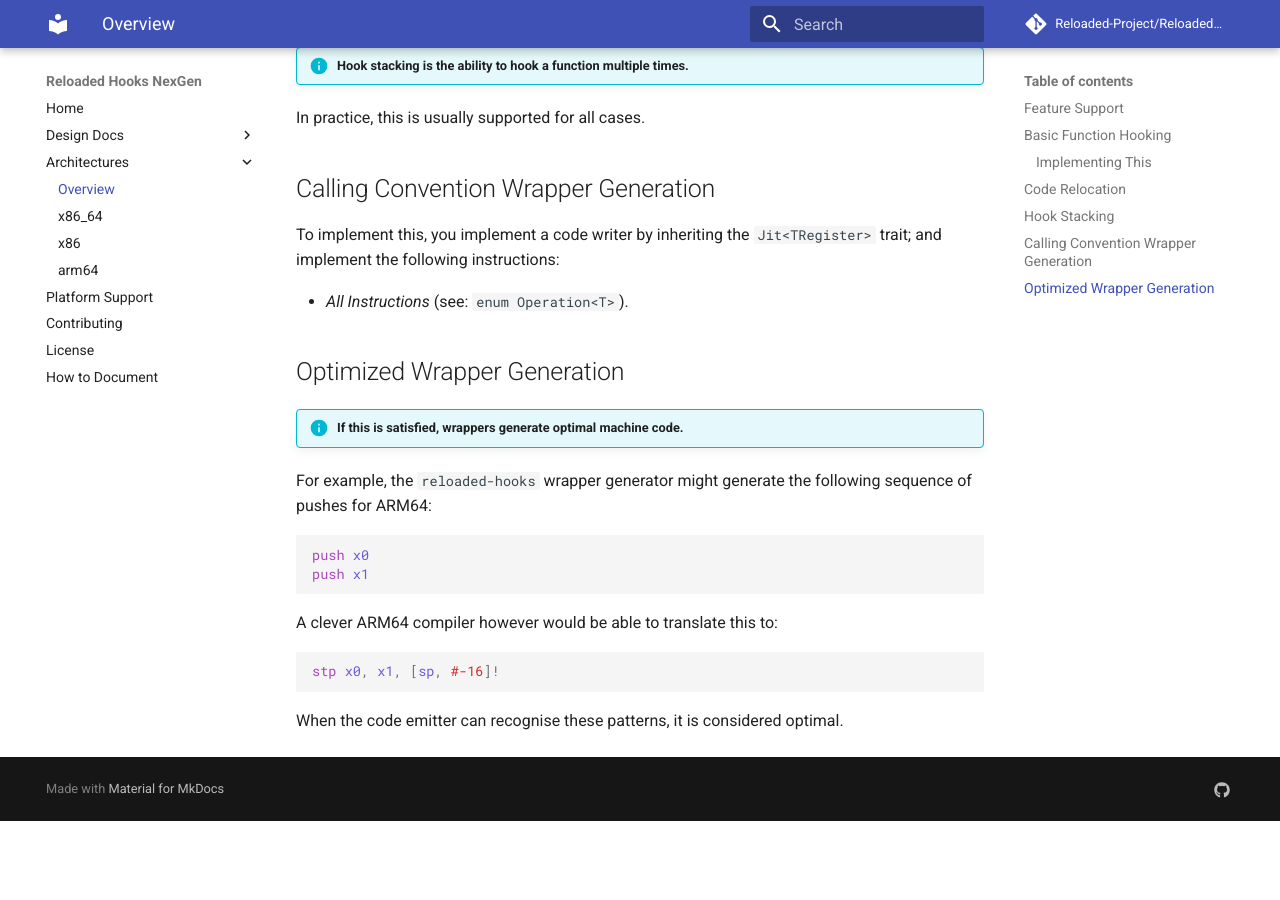
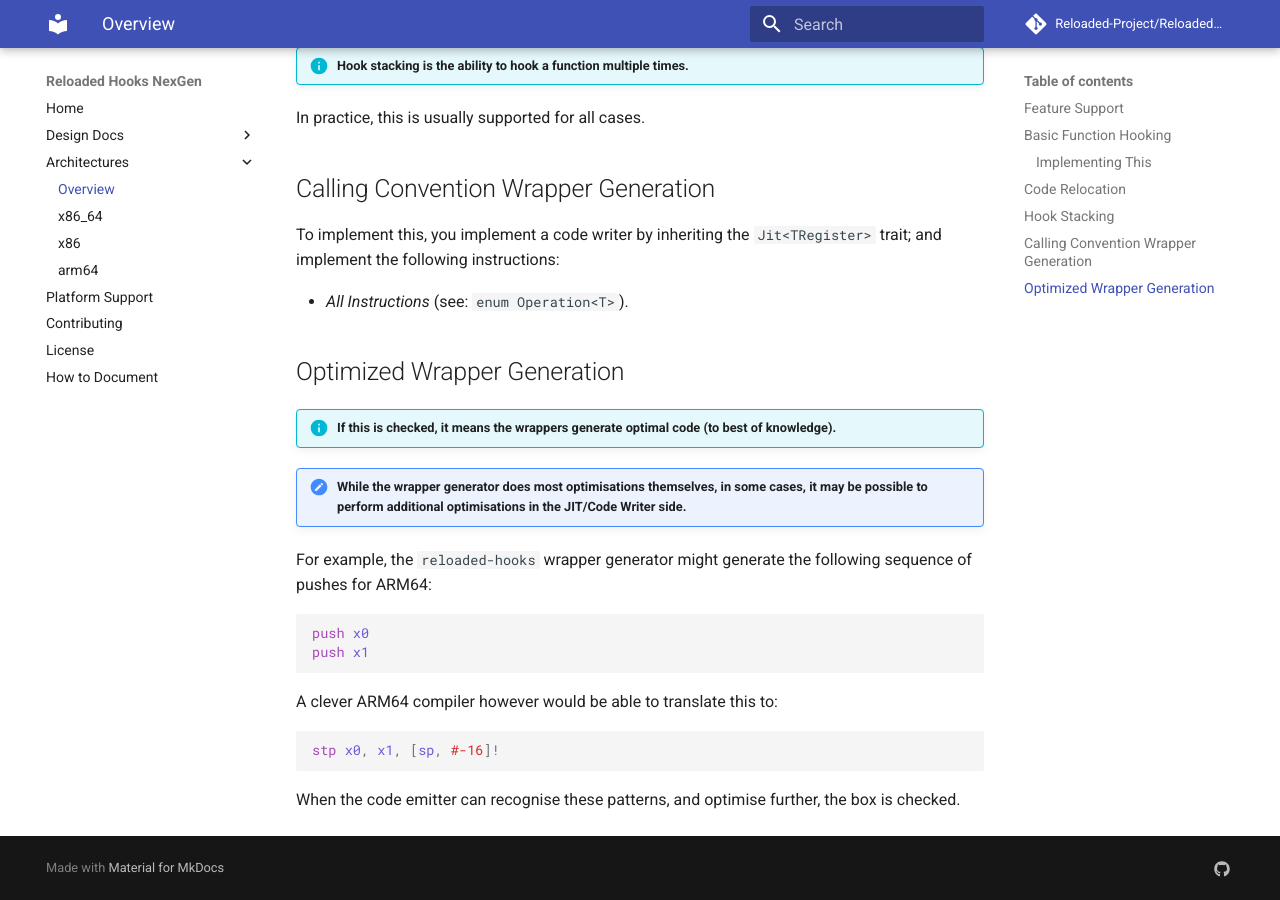
Before and after one commit to Reloaded-Project/Reloaded.Hooks-rs, an MkDocs documentation site: the page built from docs/arch/overview.md, in a window 1280 px wide and 900 px high, scrolled down 2147 px. Built offline with MkDocs 1.6.1 and Material for MkDocs 9.7.7, drawn with Linux system fonts in a browser that asks for light colours; comment, search, counter and statistics services are not loaded; before the commit the page ends 2968 px from its top, so only the background shows below that; some of the changed text lies outside the part shown.

Commit message:
Added: Some clarification regarding wrappers for arch support.

````diff
--- a/docs/arch/overview.md
+++ b/docs/arch/overview.md
@@ -93,7 +93,9 @@ implement the following instructions:
 
 ## Optimized Wrapper Generation
 
-!!! info "If this is satisfied, wrappers generate optimal machine code."
+!!! info "If this is checked, it means the wrappers generate optimal code (to best of knowledge)."
+
+!!! note "While the wrapper generator does most optimisations themselves, in some cases, it may be possible to perform additional optimisations in the JIT/Code Writer side."
 
 For example, the `reloaded-hooks` wrapper generator might generate the following sequence of pushes for ARM64:
 
@@ -108,4 +110,4 @@ A clever ARM64 compiler however would be able to translate this to:
 stp x0, x1, [sp, #-16]!
 ```
 
-When the code emitter can recognise these patterns, it is considered optimal.
+When the code emitter can recognise these patterns, and optimise further, the box is checked.
````
Also changed, not shown: other parts of docs/arch/overview.md (+3 -3 lines), docs/design/wrappers.md (+2 -0 lines), docs/index.md (+1 -1 lines).
